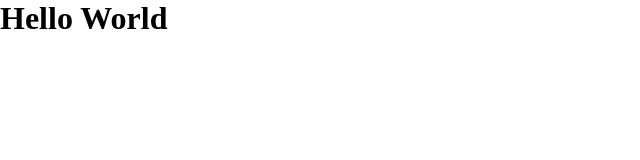
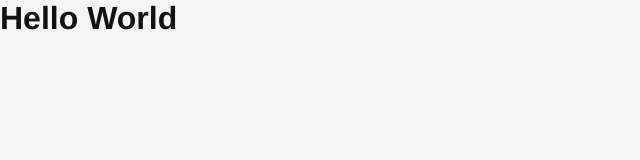
Before and after one commit to goncadanilo/github-explorer, a React app: page / in a window 1280 px wide. Shown: the top 160 px of the page, without its empty margins (0-640 px from the left). Built offline with nearby package versions, Linux system fonts and the light colour scheme.

Commit message:
feat: create body style

```diff
--- a/src/styles/global.scss
+++ b/src/styles/global.scss
@@ -3,3 +3,9 @@
   padding: 0;
   box-sizing: border-box;
 }
+
+body {
+  font: 16px 'Helvetica Neue', Arial, sans-serif;
+  color: #121214;
+  background-color: #f5f5f5;
+}
```
